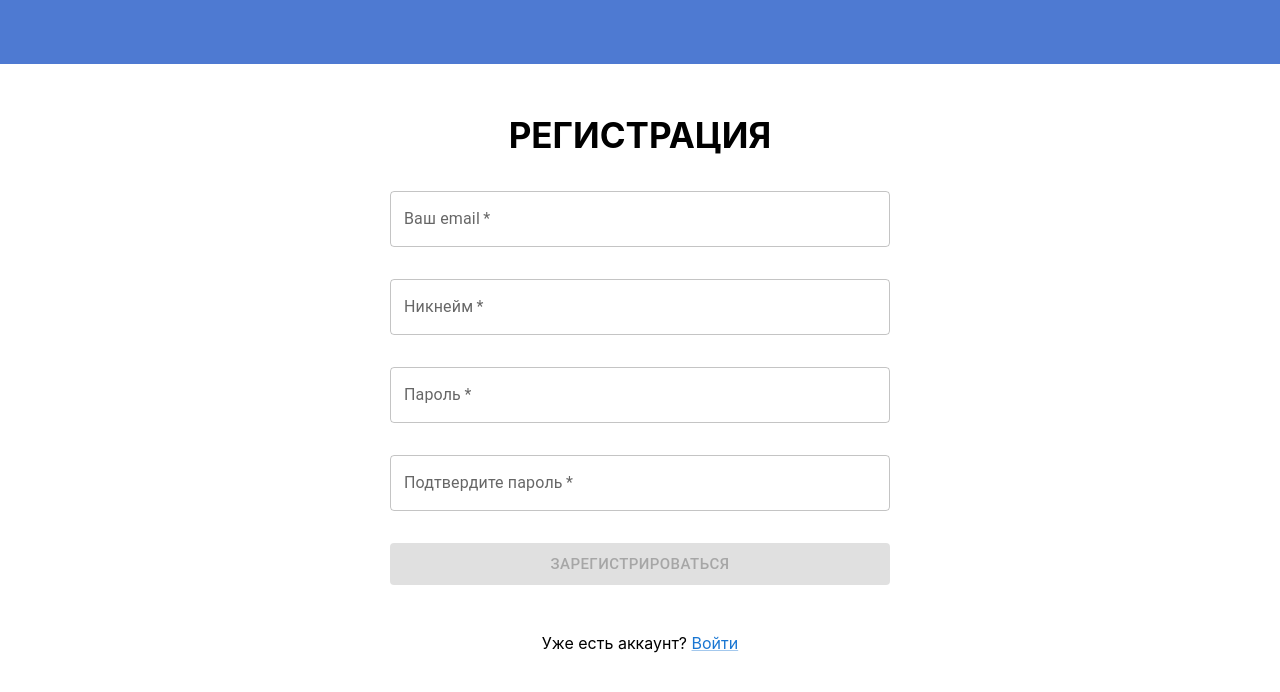
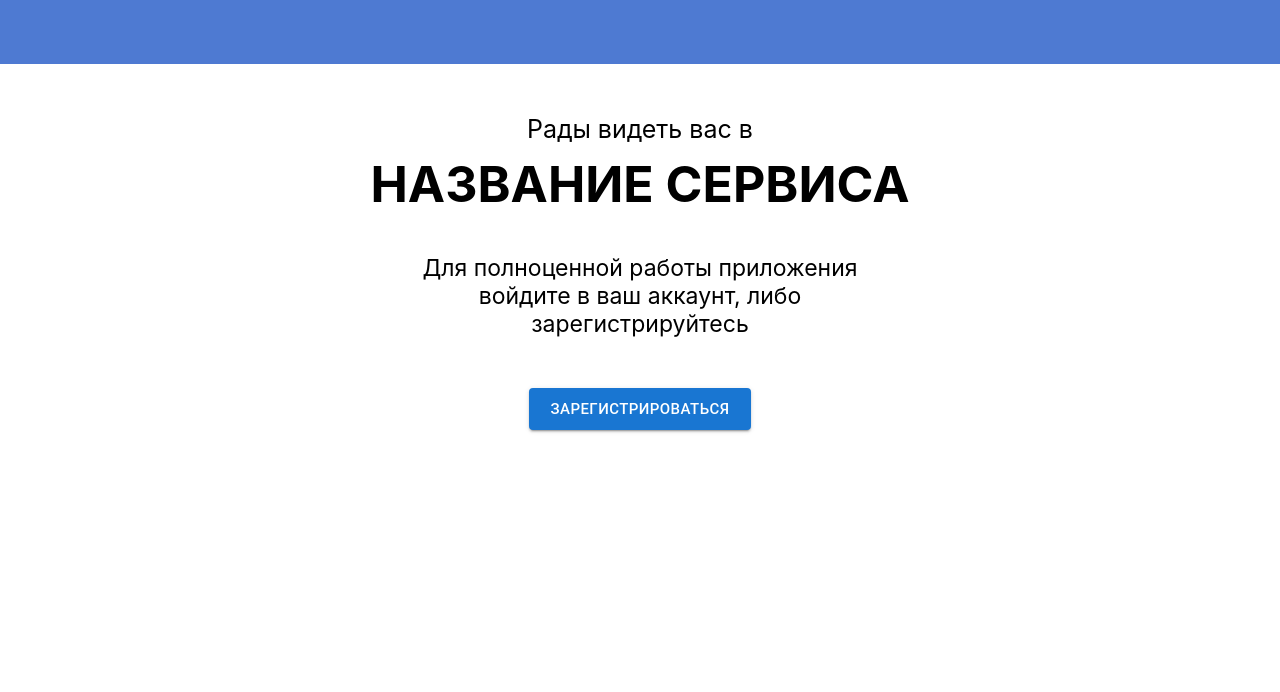
Before and after one commit to superhorsy/quest-app-frontend, a React (Create React App) app: page / in a window 1280 px wide. Shown: the top 692 px of the page. Built offline with nearby package versions, Linux system fonts and the light colour scheme.

Commit message:
Внесены правки

```diff
--- a/src/App.js
+++ b/src/App.js
@@ -9,9 +9,9 @@ import {TestComponent} from "./components/testComponent/testComponent";
 function App() {
     return (
         <div className="App">
-            {/*<StartPage/>*/}
+            <StartPage/>
             {/*<LoginPage/>*/}
-            <SignUpPage/>
+            {/*<SignUpPage/>*/}
             {/*<PassRecoveryPage/>*/}
             {/*<TestComponent/>*/}
         </div>
```
